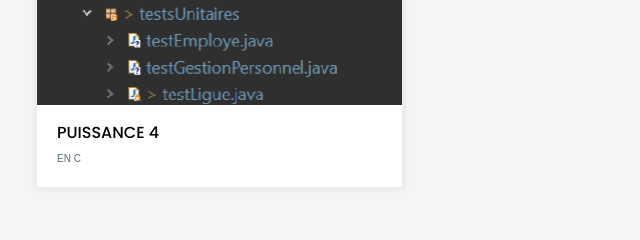
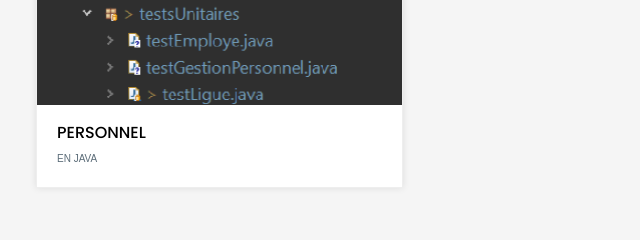
Before and after one commit to Kadeyofficiel/Kadeyofficiel.github.io, a plain HTML site: page index.html in a window 1280 px wide. Shown: the part 3120-3360 px from the top of the page, 34-674 px from the left. Drawn offline with Linux system fonts and the light colour scheme.

Commit message:
correction

```diff
--- a/index.html
+++ b/index.html
@@ -184,8 +184,8 @@
           <img src="./img/personnel.png" loading="lazy" width="365" height="243"
             alt="projet de la ville" class="card__image">
           <div class="card__inner">
-            <h3 class="card__title">Puissance 4</h3>
-            <p class="category">En C</p>
+            <h3 class="card__title">Personnel</h3>
+            <p class="category">En Java</p>
           </div>
           <div class="card__overlay">
             <a href="#" class="card__link" data-id="modal-2">+</a>
```
